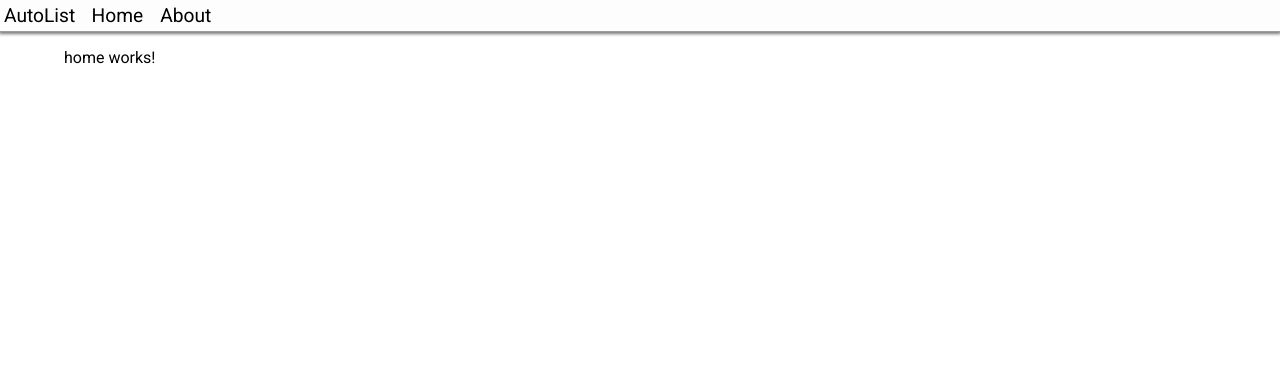
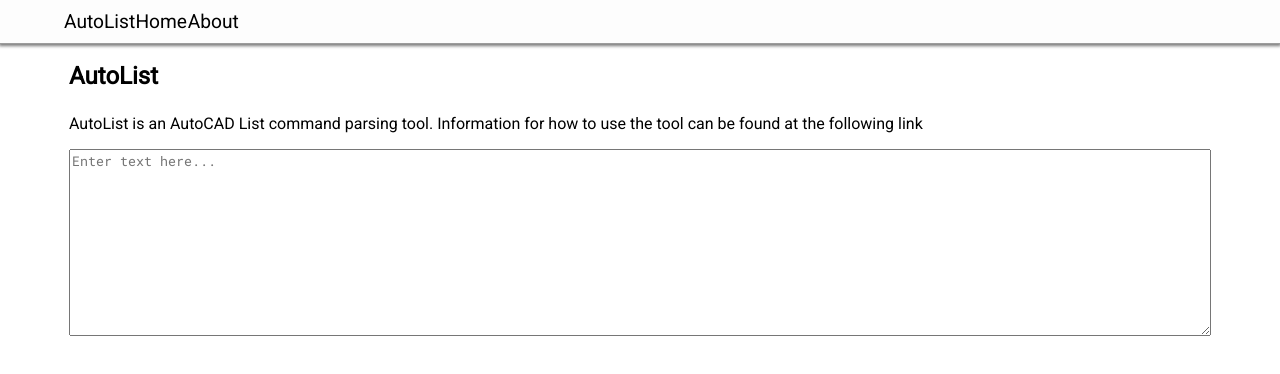
Before and after one commit to rena0157/AutoList, an Angular app in the folder src/AutoList.Web/ClientApp/: page / in a window 1280 px wide. Shown: the top 374 px of the page. Built offline with nearby package versions, Linux system fonts and the light colour scheme.

Commit message:
Fixing up the nav and body

```diff
--- a/src/AutoList.Web/ClientApp/src/app/home/home.component.html
+++ b/src/AutoList.Web/ClientApp/src/app/home/home.component.html
@@ -1,3 +1,8 @@
-<p>
-  home works!
-</p>
+<div id="home-container">
+    <h2 class="heading">AutoList</h2>
+
+    <p>AutoList is an AutoCAD List command parsing tool. Information for how to use the tool can be found at the following link</p>
+
+    <textarea id="autoList-input" class="textarea-autoList"
+        placeholder="Enter text here..."></textarea>
+</div>
--- a/src/AutoList.Web/ClientApp/src/app/home/home.component.scss
+++ b/src/AutoList.Web/ClientApp/src/app/home/home.component.scss
@@ -0,0 +1,19 @@
+#home-container {
+    display: grid;
+    padding: 10px 5px 10px 5px;
+    box-sizing: border-box;
+
+    h2 {
+        margin: 0.5rem 0 0.5rem 0;
+    }
+
+    .textarea-autoList {
+        resize: vertical;
+        font-family: 'Roboto Mono';
+        box-sizing: inherit;
+    }
+
+    #autoList-input {
+        height: 14em;
+    }
+}
--- a/src/AutoList.Web/ClientApp/src/app/nav/nav.component.scss
+++ b/src/AutoList.Web/ClientApp/src/app/nav/nav.component.scss
@@ -1,14 +1,13 @@
 // navigation header container
 #nav-container {
     display: grid;
-    grid-template-columns: 0.5fr 0.5fr 0.5fr 10fr;
+    grid-template-columns: 5% 0.5fr 0.5fr 0.5fr 10fr;
     grid-template-rows: auto;
-    grid-column-gap: 1rem;
     grid-template-areas:
-        "icon home about .";
+        ". icon home about .";
 
     background-color: #fdfdfd;
-    padding: 4px;
+    padding: 10px 0px;
     border-bottom: 0.8px solid rgb(156, 156, 156);
 
     // box-shadow: none|h-offset v-offset blur spread color |inset|initial|inherit;
```
Also changed, not shown: src/AutoList.Web/ClientApp/src/assets/baseline-straighten-24px.svg (added).
